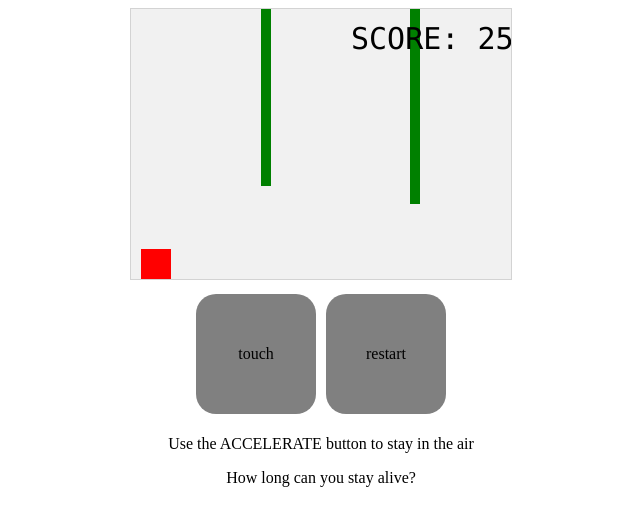
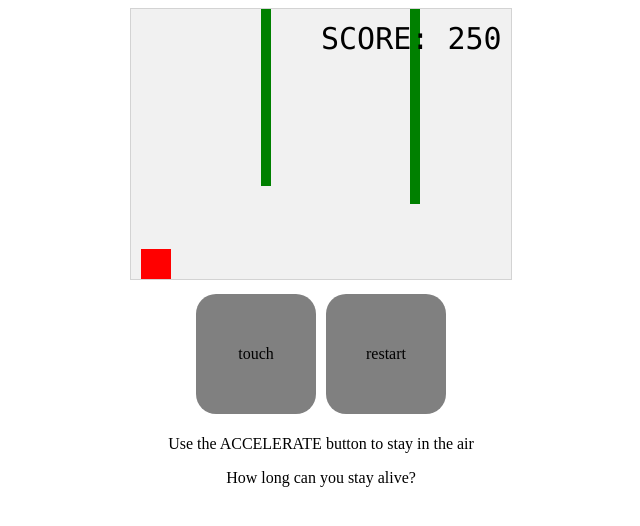
Before and after one commit to ujiik009/ujiik009.github.io, a plain HTML site: page index.html in a window 1280 px wide. Shown: the whole page, without its empty margins (319-959 px from the left). Drawn offline with Linux system fonts and the light colour scheme.

Commit message:
update UI

```diff
--- a/index.html
+++ b/index.html
@@ -56,7 +56,7 @@
         function startGame() {
             myGamePiece = new component(30, 30, "red", 10, 120);
             myGamePiece.gravity = 0.05;
-            myScore = new component("30px", "Consolas", "black", 220, 40, "text");
+            myScore = new component("30px", "Consolas", "black", 190, 40, "text");
             // myGameArea.clear();
             myGameArea.start();
 
```
